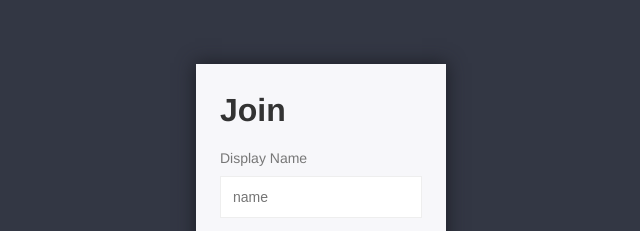
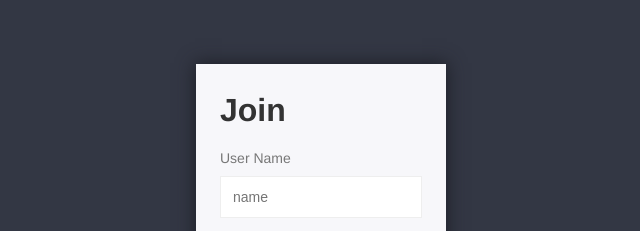
Before and after one commit to Fair-Child/chat-chat, a website: page public/index.html in a window 1280 px wide. Shown: the part 175-406 px from the top of the page, 319-959 px from the left. Drawn offline with Linux system fonts and the light colour scheme.

Commit message:
final version

```diff
--- a/public/index.html
+++ b/public/index.html
@@ -10,7 +10,7 @@
             <div class="centered-form__box">
                 <h1>Join</h1>
                 <form action="/chat.html">
-                    <label>Display Name</label>
+                    <label>User Name</label>
                     <input type="text" name="username" placeholder="name" required>
                     <label>Room Name</label>
                     <input type="text" name="room" placeholder="room" required>
```
